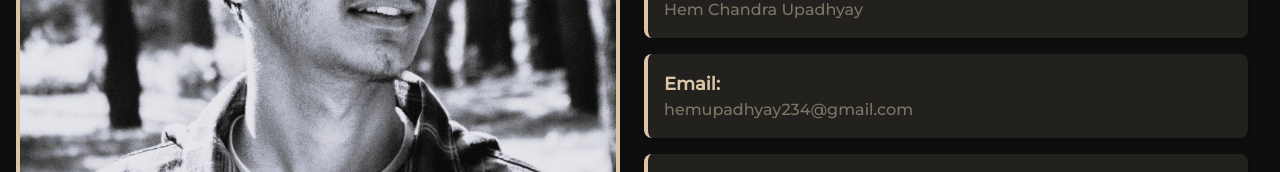
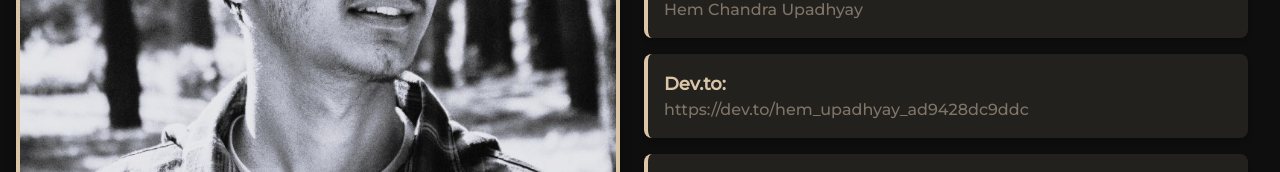
Before and after one commit to hemupadhyay26/hemupadhyay26.github.io, a React (Create React App) app: page / in a window 1280 px wide. Shown: the part 1297-1469 px from the top of the page. Built offline with nearby package versions, Linux system fonts and the light colour scheme.

Commit message:
upd: image and loading image first and aboutme

```diff
--- a/src/components/aboutMe.js
+++ b/src/components/aboutMe.js
@@ -38,8 +38,8 @@ const AboutMe = () => {
                             <p className="text-secondary">Hem Chandra Upadhyay</p>
                         </div>
                         <div className="bg-box p-4 rounded-lg shadow-md border-l-4 border-primary">
-                            <h5 className="font-semibold text-lg text-primary">Email:</h5>
-                            <p className="text-secondary">hemupadhyay234@gmail.com</p>
+                            <h5 className="font-semibold text-lg text-primary">Dev.to:</h5>
+                            <p className="text-secondary">https://dev.to/hem_upadhyay_ad9428dc9ddc</p>
                         </div>
                         <div className="bg-box p-4 rounded-lg shadow-md border-l-4 border-primary">
                             <h5 className="font-semibold text-lg text-primary">Location:</h5>
--- a/src/components/introduction.js
+++ b/src/components/introduction.js
@@ -1,3 +1,4 @@
+import { useState, useEffect } from "react";
 import heroImage from "../assets/hero.png";
 import CircularText from "../blocks/TextAnimations/CircularText/CircularText";
 import ShinyText from "../blocks/TextAnimations/ShinyText/ShinyText";
@@ -5,6 +6,23 @@ import RotatingText from "../blocks/TextAnimations/RotatingText/RotatingText";
 import ResumePdf from "../assets/Resume2Full.pdf";
 
 const Introduction = () => {
+    const [isImageLoaded, setIsImageLoaded] = useState(false);
+
+    useEffect(() => {
+        const img = new Image();
+        img.src = heroImage;
+        img.onload = () => setIsImageLoaded(true);
+    }, []);
+
+    if (!isImageLoaded) {
+        // Show a loading spinner or placeholder while the image is loading
+        return (
+            <div className="flex justify-center items-center h-screen text-primary md:text-box">
+                <p>Loading...</p>
+            </div>
+        );
+    }
+
     return (
         <div className="px-4">
             <div className="container mx-auto flex flex-col md:flex-row items-center justify-between gap-12">
@@ -43,7 +61,6 @@ const Introduction = () => {
                         I'm Hem Chandra Upadhyay, a Computer Science graduate skilled in data structures, algorithms, AWS Cloud, and DevOps. I've developed various projects and am proficient in Bash, Git, JavaScript, SQL, and frameworks like ReactJS, React Native, and NodeJS.
                     </p>
 
-
                     {/* Container for Let’s Talk and CircularText */}
                     <div className="flex flex-col items-center md:items-start">
                         <button
@@ -55,7 +72,6 @@ const Introduction = () => {
                                 &#8594;
                             </span>
                         </button>
-
 
                         {/* Circular Component Below Let’s Talk (Hidden on Mobile) */}
                         <div className="hidden md:block mt-6">
```
Also changed, not shown: src/assets/hero.png.
